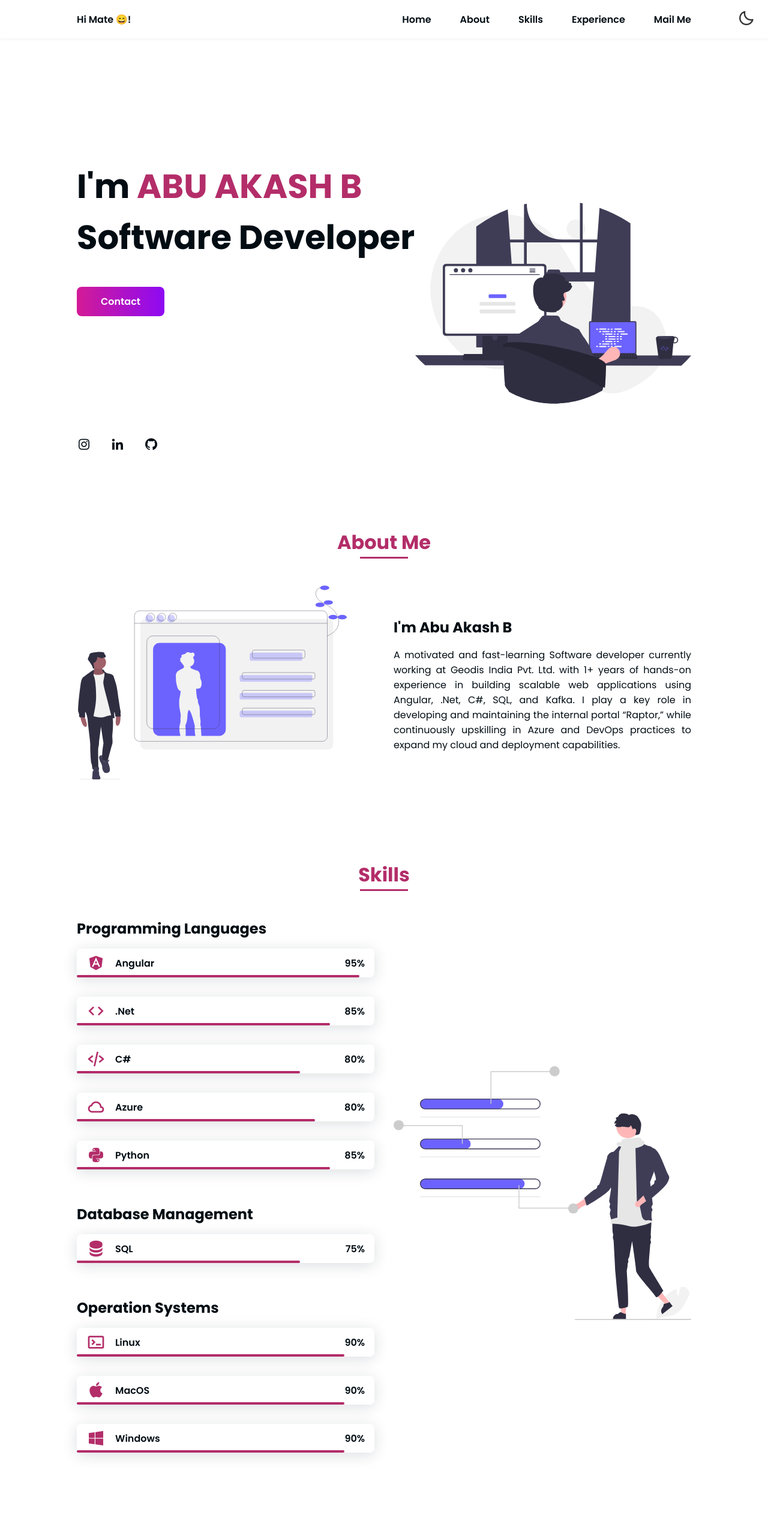
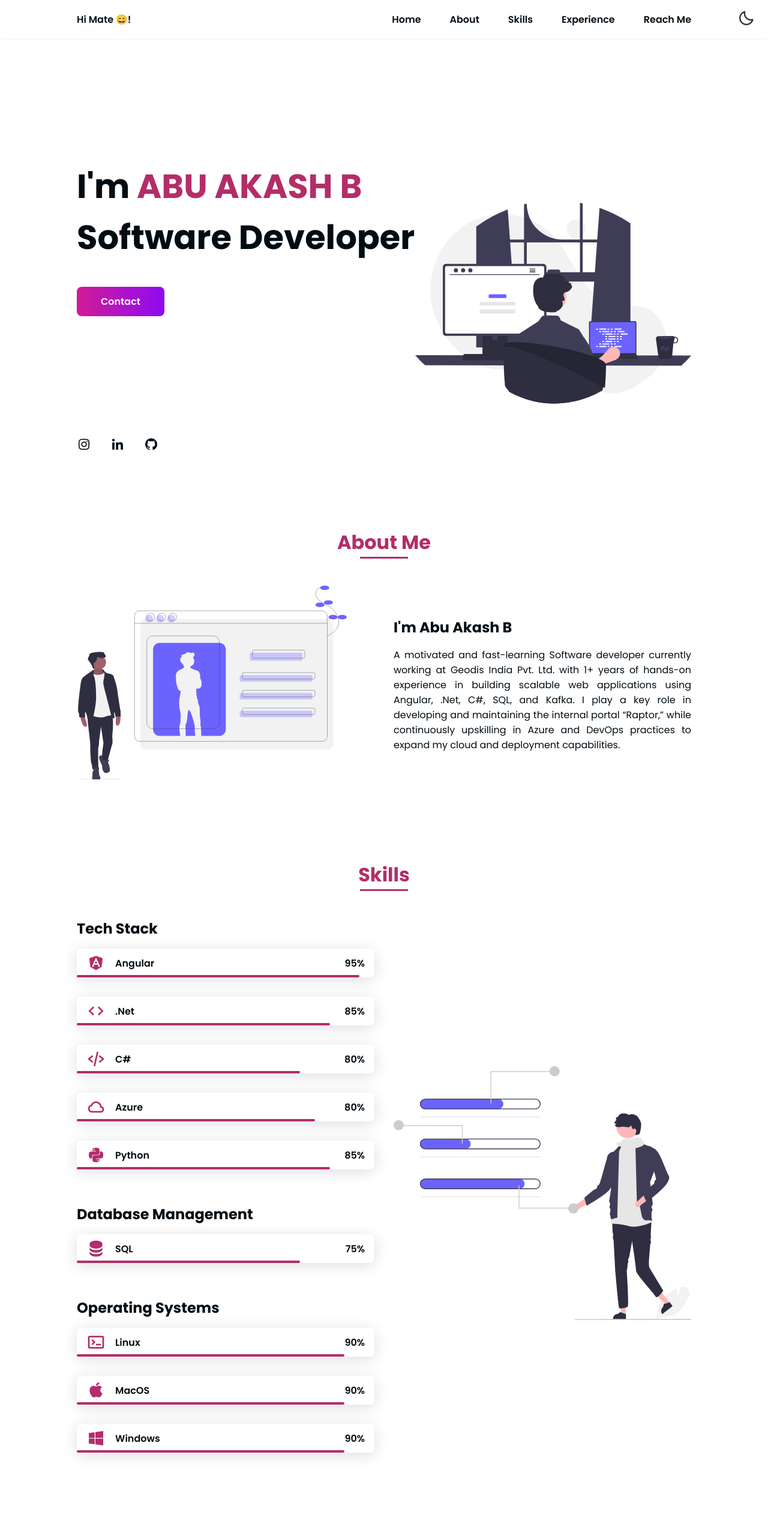
Before and after one commit to Akash01-B/Portfolio, a plain HTML site: page index.html in a window 1280 px wide. Shown: the top 2560 px of the page at 60% size. Drawn offline with nearby package versions, Linux system fonts and the light colour scheme.

Commit message:
Updated portfolio code

```diff
--- a/index.html
+++ b/index.html
@@ -46,7 +46,7 @@
               <a href="#work" class="nav_link active">Experience</a>
             </li>
             <li class="nav_items">
-              <a href="#contact" class="nav_link active">Mail Me</a>
+              <a href="#contact" class="nav_link active">Reach Me</a>
             </li>
 
 
@@ -407,7 +407,7 @@
               data-aos="fade-down"
               data-aos-delay="250"
             >
-              Programming Languages
+            Tech Stack
             </h2>
 
             <!-- SKILLS Angular -->
@@ -492,7 +492,7 @@
             data-aos="fade-down"
             data-aos-delay="250"
           >
-            Operation Systems
+            Operating Systems
           </h2>
             <div class="skills_data" data-aos="fade-right" data-aos-delay="250">
               <div class="skills_name">
@@ -585,7 +585,7 @@
       <!-- CONTACT SECTION -->
 
       <section class="contact section" id="contact">
-        <h2 class="section-title" data-aos="fade-down">Mail Me &#128516;</h2>
+        <h2 class="section-title" data-aos="fade-down">Reach Me &#128516;</h2>
 
         <div class="contact_container bd_grid">
 
```
